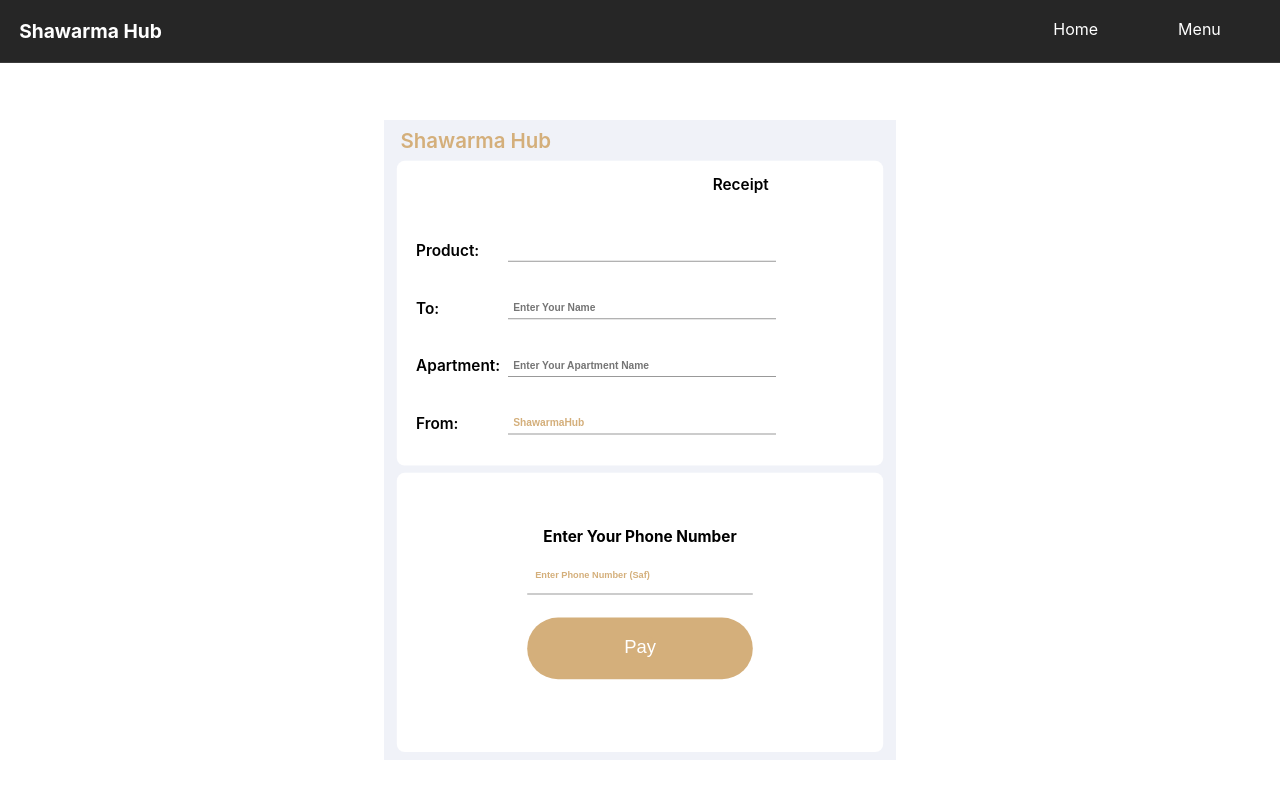
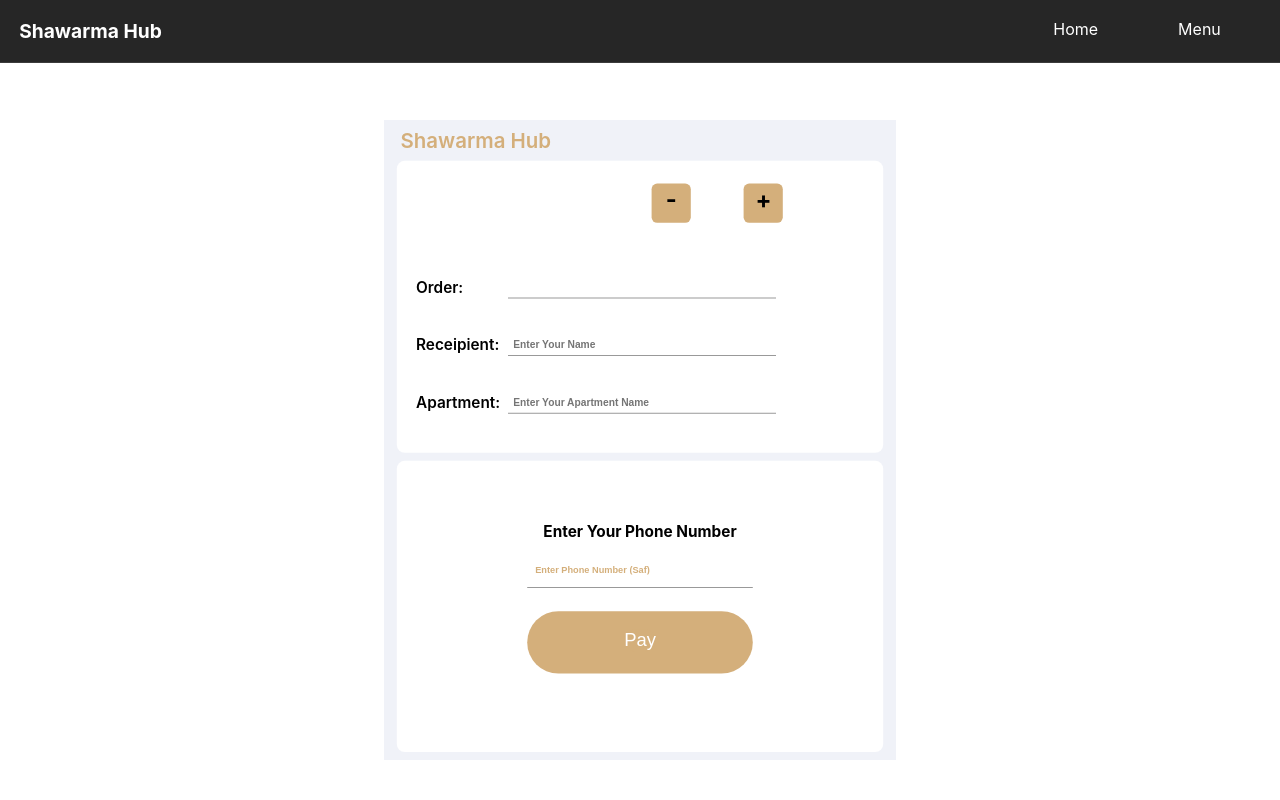
Before and after one commit to sweetLawrence/Shawarma_Hub, a React (Create React App) app: page /payment in a window 1280 px wide. Shown: the top 800 px of the page. Built offline with nearby package versions, Linux system fonts and the light colour scheme.

Commit message:
set payment page

```diff
--- a/src/components/OrderPage.js
+++ b/src/components/OrderPage.js
@@ -16,25 +16,28 @@ const OrderPage = () => {
             <div className="details">
                 <div className="top">
                     <div className="left">{price}</div>
-                    <div className="right">Receipt</div>
+                    <div className="right">
+                        <span className="minus">-</span>
+                        <span className="plus">+</span>
+                    </div>
                 </div>
                 <div className="middle">
                     <div className="input-object">
-                        <label htmlFor="">Product:</label>
+                        <label htmlFor="">Order:</label>
                         <input type="text" className="receipient" value={food_name} />
                     </div>
                     <div className="input-object">
-                        <label htmlFor="">To:</label>
+                        <label htmlFor="">Receipient:</label>
                         <input type="text" className="receipient" placeholder='Enter Your Name' />
                     </div>
                     <div className="input-object">
                         <label htmlFor="">Apartment:</label>
                         <input type="text" className="receipient" placeholder='Enter Your Apartment Name' />
                     </div>
-                    <div className="input-object company">
+                    {/* <div className="input-object company">
                         <label htmlFor="">From:</label>
                         <input type="text" className="receipient" value="ShawarmaHub" />
-                    </div>
+                    </div> */}
 
                 </div>
                 <div className="bottom">
--- a/src/styles/orderpage.css
+++ b/src/styles/orderpage.css
@@ -13,11 +13,9 @@
   z-index: 100;
   /* position: relative; */
   top: 0;
-  scale: .9;
-
+  scale: 0.9;
 }
 /* Add this to your CSS file or style tag */
-
 
 .orderpage .name {
   font-size: 1.6em;
@@ -57,6 +55,29 @@
   font-size: 1.2em;
   font-weight: 600;
 }
+.details .top .right {
+  /* background: green; */
+  width: 40%;
+  display: flex;
+  align-items: center;
+  justify-content: space-around;
+  font-weight: 700;
+
+  /* padding: .5em; */
+}
+.details .top .right .plus,
+.minus {
+  width: 70px;
+  height: 70px;
+  margin-left: 0.5em;
+  font-size: 2.2em;
+  padding: 0.5em;
+  line-height: 2vh;
+  scale: .7;
+  border-radius: 10px;
+  /* border: 2px solid black; */
+  background: #d4af7b;
+}
 .details .middle {
   /* background: green; */
   margin: 0.3em;
@@ -71,8 +92,8 @@
   align-items: center;
   /* justify-content: space-around; */
 }
-.details .company input{
-    color: #d4af7b!important;
+.details .company input {
+  color: #d4af7b !important;
 }
 .details .middle .input-object label {
   font-size: 1.2em;
@@ -92,14 +113,14 @@
   margin-left: 0.5em;
   width: 55%;
 }
-.orderpage .payment{
+.orderpage .payment {
   display: grid;
   place-content: center;
 }
-.orderpage h3{
+.orderpage h3 {
   font-size: 1.2em;
 }
-.orderpage .payment input{
+.orderpage .payment input {
   outline: none;
   border: none;
   border-bottom: 0.1px solid grey;
@@ -111,13 +132,13 @@
   margin-left: 0.5em;
   width: 100%;
   font-size: 1.2em;
-    margin: .5em auto;
+  margin: 0.5em auto;
 }
-.orderpage .payment input::placeholder{
-    font-size: .6em;
+.orderpage .payment input::placeholder {
+  font-size: 0.6em;
   color: #d4af7b;
 }
-.orderpage .payment .pay-btn{
+.orderpage .payment .pay-btn {
   /* text-align: center; */
   outline: none;
   color: white;
@@ -130,12 +151,11 @@
   border-radius: 50px;
 }
 
-@media screen and (min-width:468px) {
-    .orderpage{
+@media screen and (min-width: 468px) {
+  .orderpage {
     flex-direction: column;
     width: 50%;
-        scale: .8;
+    scale: 0.8;
     margin: 2.5em auto;
   }
-
 }
```
Lines whose indentation alone changed are shown as unchanged.
